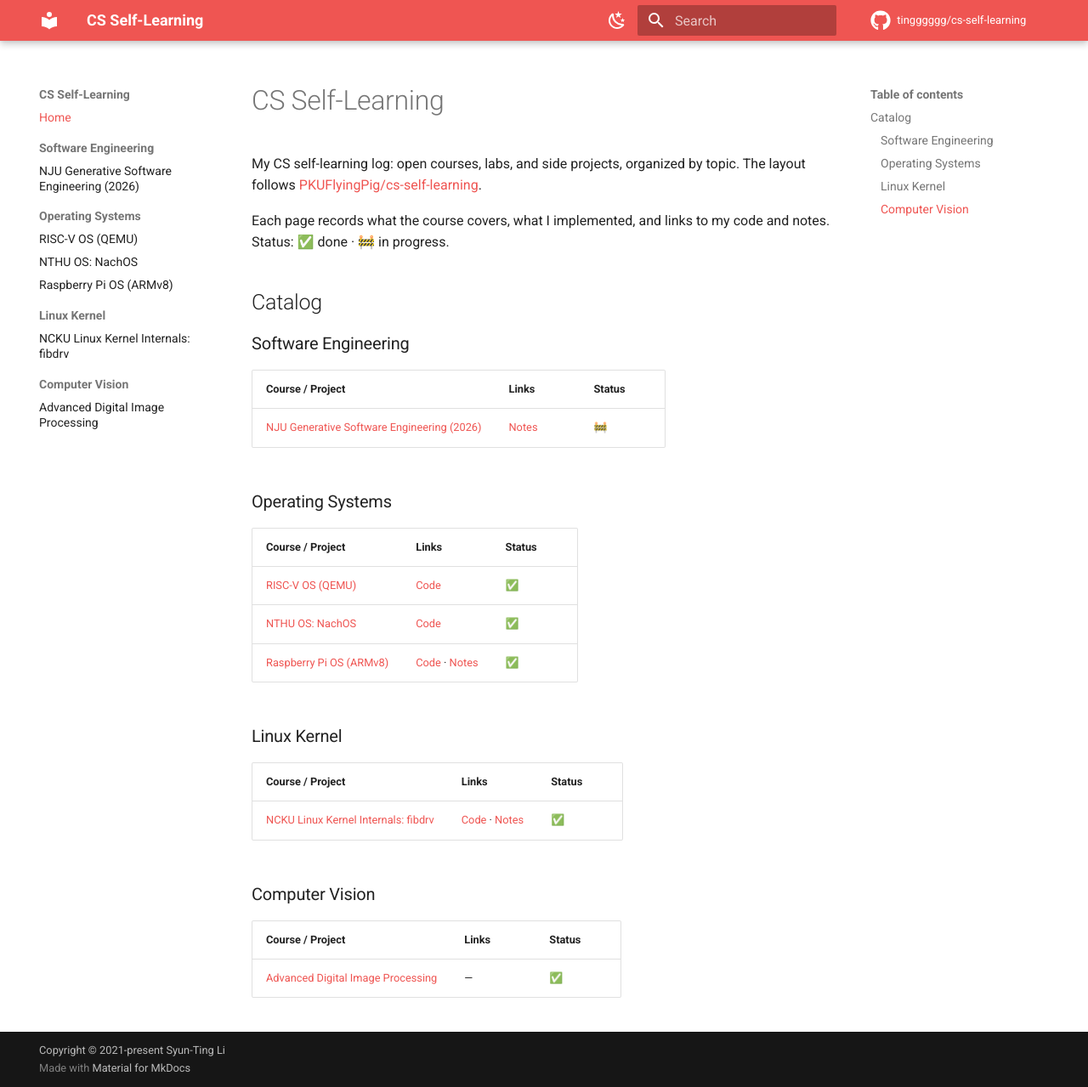
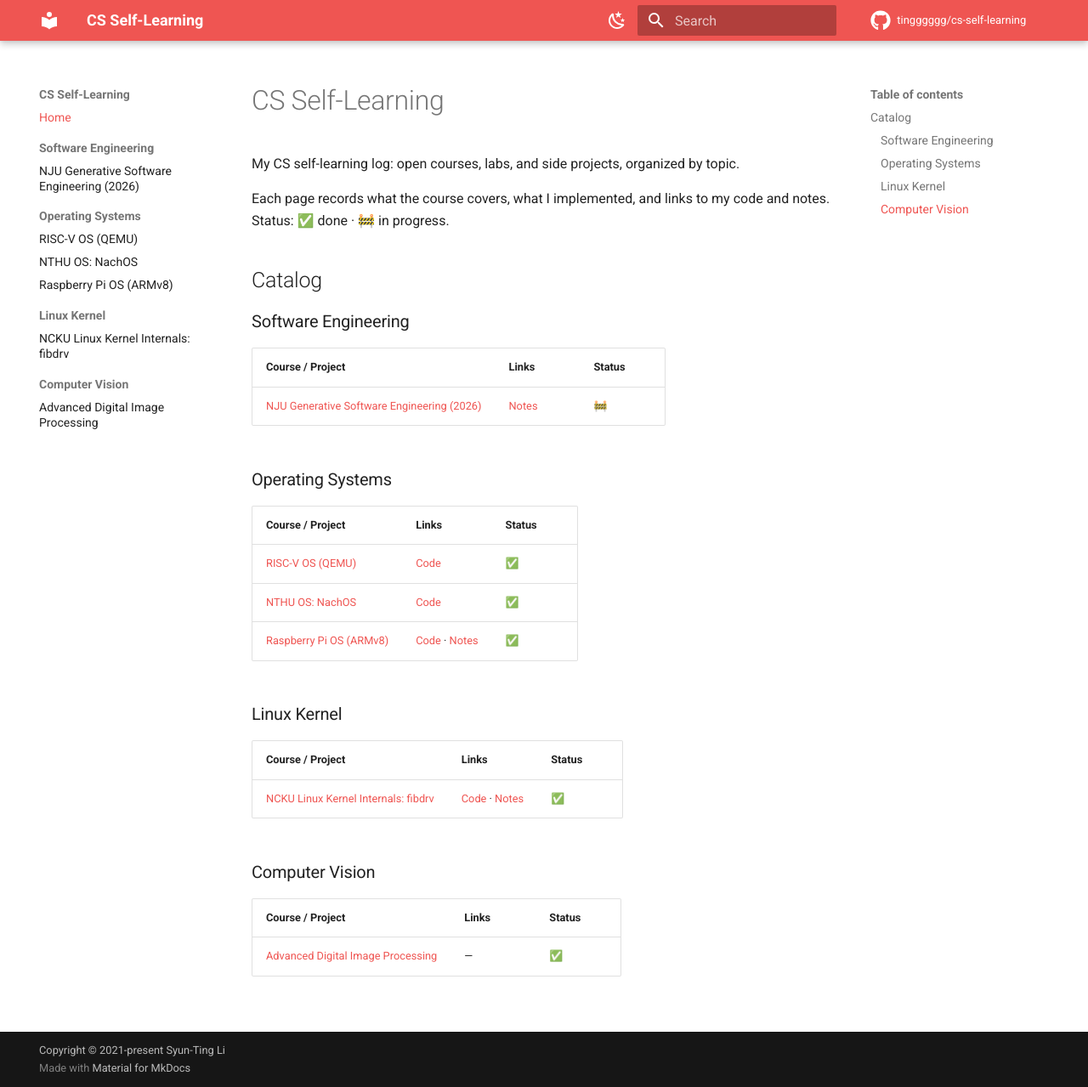
Before and after one commit to tingggggg/cs-self-learning, an MkDocs documentation site: the page built from docs/index.md, in a window 1280 px wide and 1279 px high. Shown: the whole window at 85% size. Built offline with MkDocs 1.6.1 and Material for MkDocs 9.7.7, drawn with Linux system fonts in a browser that asks for light colours; comment, search, counter and statistics services are not loaded.

Commit message:
Remove layout credit sentence from home page
Co-Authored-By: Claude Opus 5.5 <noreply@anthropic.com>

```diff
--- a/docs/index.md
+++ b/docs/index.md
@@ -1,6 +1,6 @@
 # CS Self-Learning
 
-My CS self-learning log: open courses, labs, and side projects, organized by topic. The layout follows [PKUFlyingPig/cs-self-learning](https://github.com/PKUFlyingPig/cs-self-learning).
+My CS self-learning log: open courses, labs, and side projects, organized by topic.
 
 Each page records what the course covers, what I implemented, and links to my code and notes. Status: ✅ done · 🚧 in progress.
 
```
